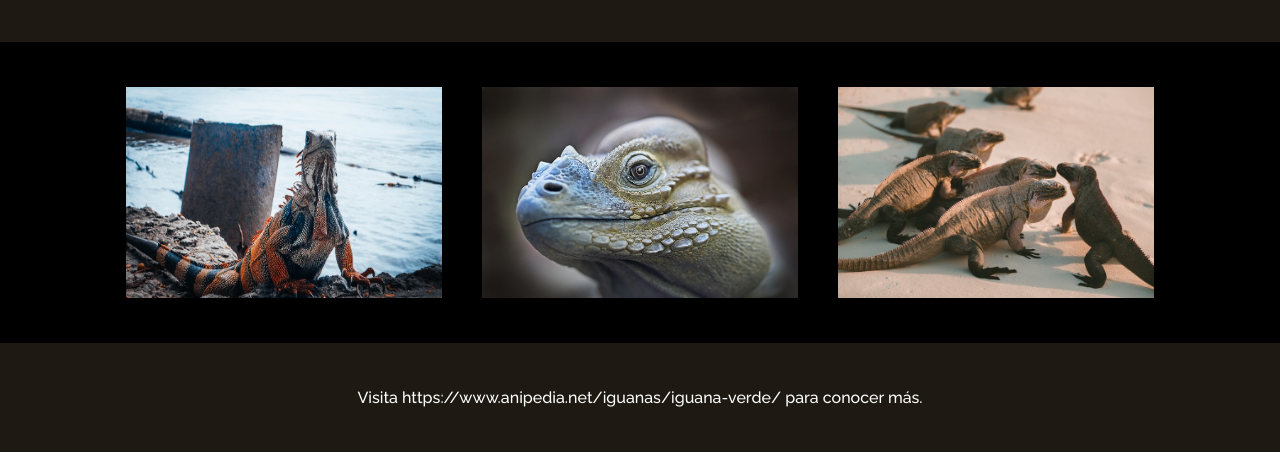
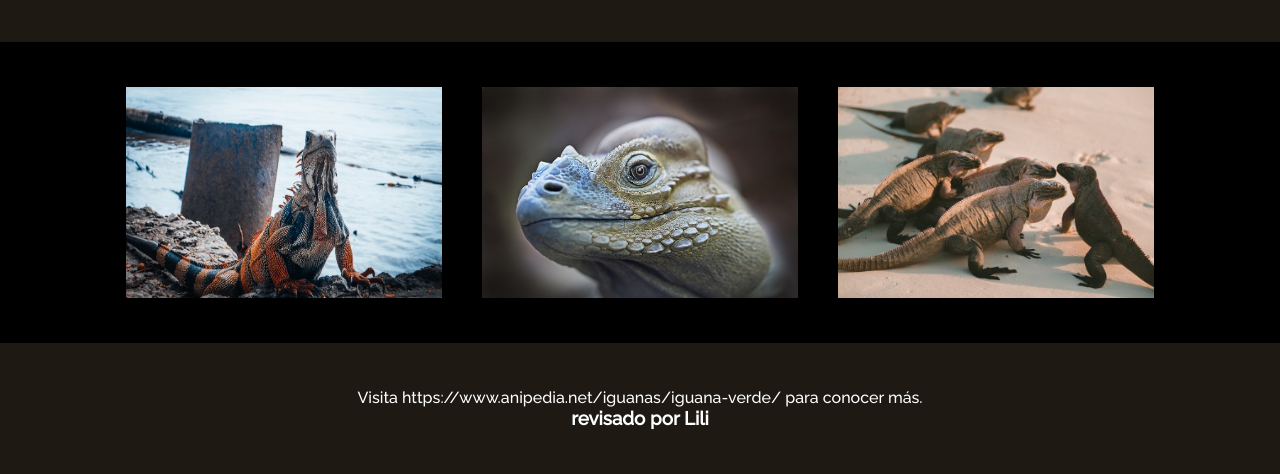
Before and after one commit to claudiapirela/Proyecto-IGUANAS, a plain HTML site: page index.html in a window 1280 px wide. Shown: the part 1300-1774 px from the top of the page. Before the commit the page ends 1752 px from the top, so only its background shows below. Drawn offline with Linux system fonts and the light colour scheme.

Commit message:
Ajustes en los archivos

```diff
--- a/assets/CSS/style.css
+++ b/assets/CSS/style.css
@@ -87,7 +87,7 @@ footer {
 
 }
 
-footer div a {
+footer div a, h3 {
     text-decoration: none;
     color: #FFFFFF;
     /* padding: 45px 150px; */
--- a/index.html
+++ b/index.html
@@ -82,6 +82,7 @@
         <div>
             <a class="texto-footer" href="https://www.anipedia.net/iguanas/iguana-verde/">Visita
                 https://www.anipedia.net/iguanas/iguana-verde/ para conocer más.</a>
+            <h3>revisado por Lili</h3>
         </div>
 
     </footer>
```
Also changed, not shown: Liliana.html (added), 1 other file.
